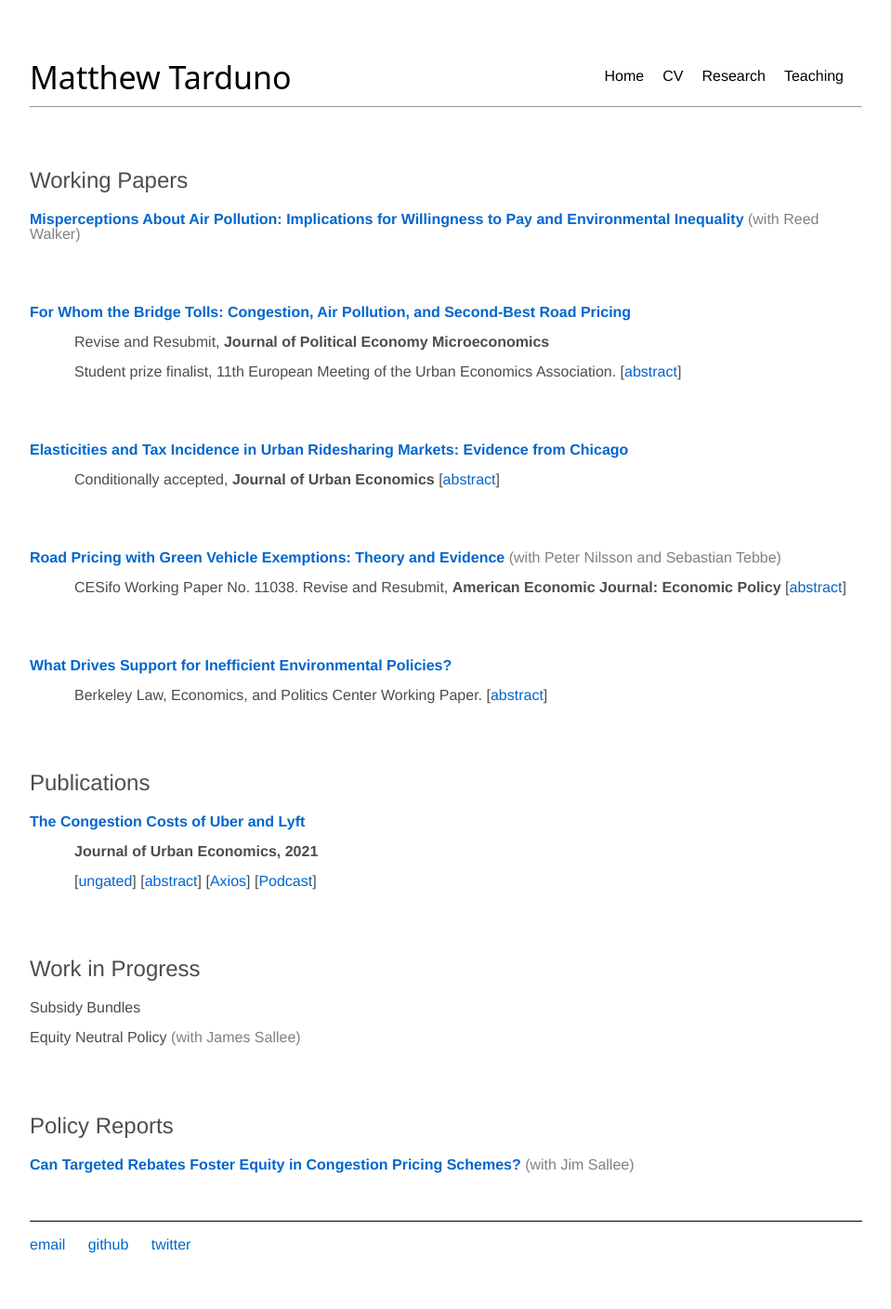
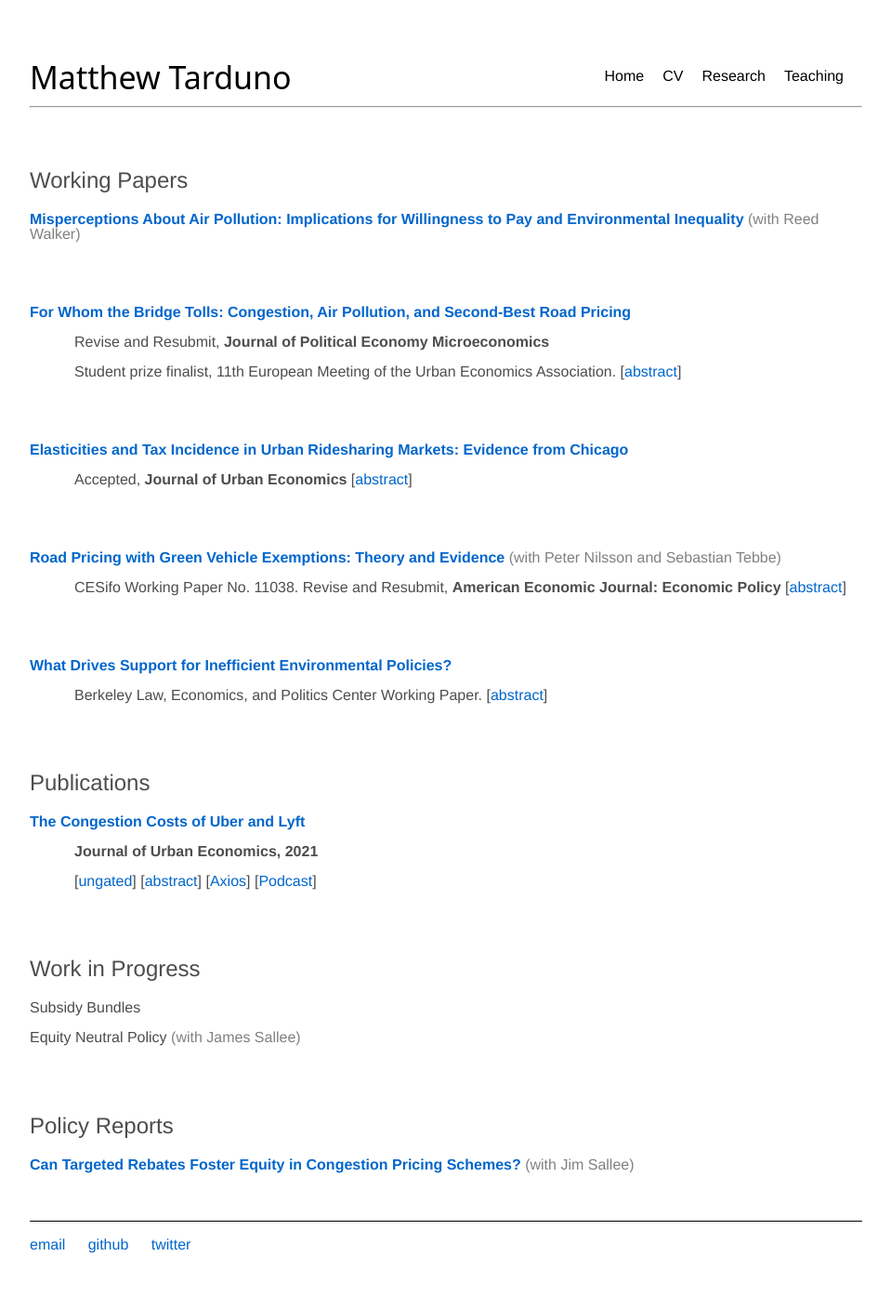
Before and after one commit to Matt-Tarduno/Matt-Tarduno.github.io, a Jekyll site: the page built from research/index.html, in a window 1280 px wide. Shown: the whole page at 93% size, without its empty margins (160-1119 px from the left). Built offline with Jekyll 4.4.1, drawn with Linux system fonts in a browser that asks for light colours.

Commit message:
Update index.html

```diff
--- a/research/index.html
+++ b/research/index.html
@@ -93,7 +93,7 @@ first-best policy.
     <p class="paper-title">
         <a href="https://papers.ssrn.com/sol3/papers.cfm?abstract_id=4624940" target="_blank">Elasticities and Tax Incidence in Urban Ridesharing Markets: Evidence from Chicago</a>
     </p>
-    <p class="info-line">Conditionally accepted, <span class="journal-name">Journal of Urban Economics</span>
+    <p class="info-line">Accepted, <span class="journal-name">Journal of Urban Economics</span>
         [<a href="javascript:void(0)" onclick="toggleAbstract('abstract2')">abstract</a>]
     </p>
     <p id="abstract2" class="abstract">
```
